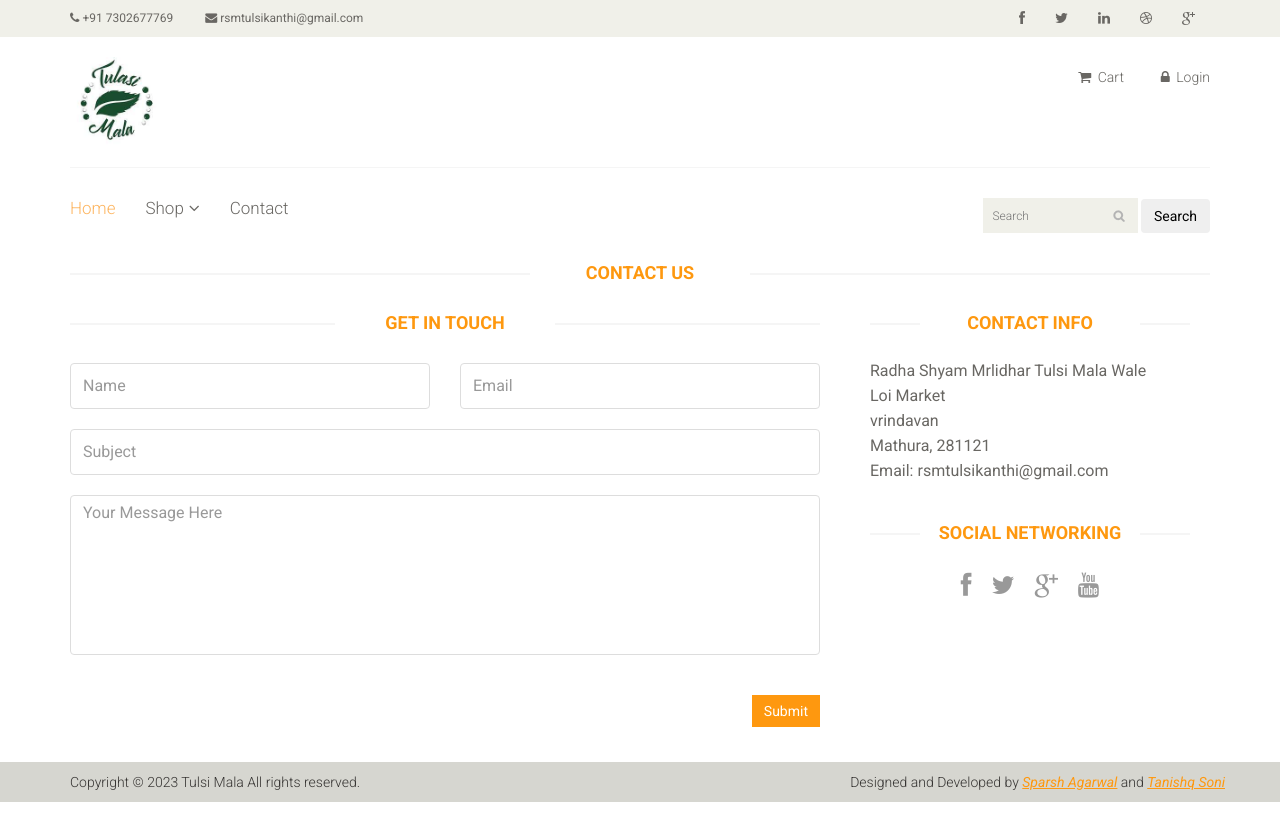
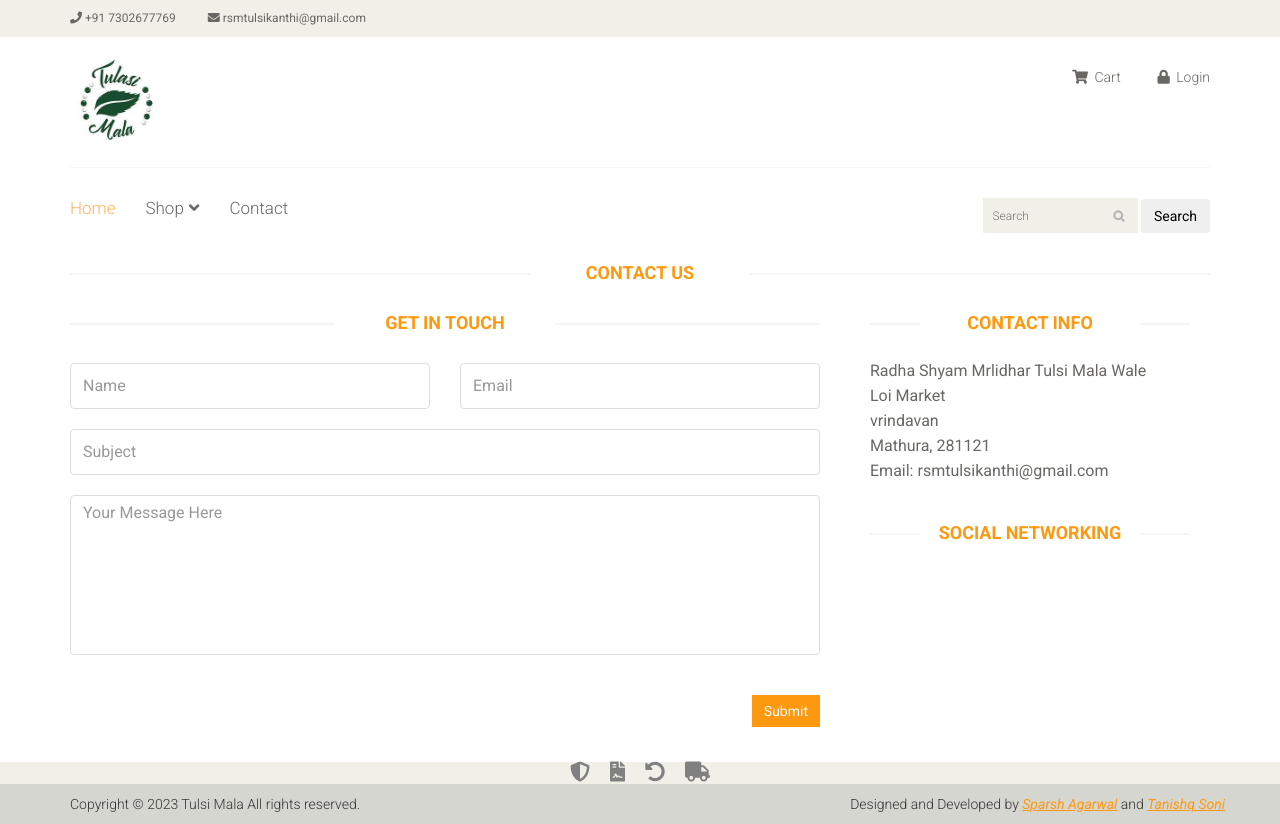
Before and after one commit to Sparsagr/Test_Ecom_2, a Django app: page /contactus in a window 1280 px wide. Before the commit the page ends 802 px from the top, so only its background shows below. Run offline with Django 4.2, Linux system fonts and the light colour scheme.

Commit message:
final-commit

```diff
--- a/static/css/main.css
+++ b/static/css/main.css
@@ -2517,3 +2517,15 @@ h2.title {
 .contact-info .social-networks ul li a:hover{
   color: #FE980F;
 }
+
+
+.FOOTER-ICONS {
+  display: flex;
+  justify-content: center;
+  align-items: center;
+}
+
+.FOOTER-ICONS i {
+  font-size: 20px;
+  margin: 0 10px; /* Adjust the spacing between icons */
+}
--- a/templates/core/base.html
+++ b/templates/core/base.html
@@ -15,6 +15,8 @@
     <link href="{% static 'css/animate.css' %}" rel="stylesheet" />
     <link href="{% static 'css/main.css' %}" rel="stylesheet" />
     <link href="{% static 'css/responsive.css' %}" rel="stylesheet" />
+    <link rel="stylesheet" href="https://cdnjs.cloudflare.com/ajax/libs/font-awesome/5.15.3/css/all.min.css">
+
     {% block extcss %} {% endblock %}
 
     <!--[if lt IE 9]>
@@ -255,6 +257,14 @@
 
     <!--/header-->
     <footer id="footer">
+      <div class="FOOTER-ICONS">
+
+        <a href="https://496gf0lz.r.ap-south-1.awstrack.me/L0/https:%2F%2Fmerchant.razorpay.com%2Fpolicy%2FM5ty4flzbvx4eI%2Fprivacy/1/01090188ef218015-43c0165a-d777-43c5-b743-76454cfa95cd-000000/o8-x3DvGSwc1s88cahA4XbIRKwA=108"><i style="color: grey;" class="fas fa-shield-alt"></i></a>
+        <a href="https://496gf0lz.r.ap-south-1.awstrack.me/L0/https:%2F%2Fmerchant.razorpay.com%2Fpolicy%2FM5ty4flzbvx4eI%2Fterms/1/01090188ef93e82a-fef0eae9-3bdc-4792-9756-7e2d79877171-000000/4Erz4wOh1pdIxeBP3aJodLnZSdg=108"><i style="color: grey;" class="fas fa-file-contract"></i></a>
+        <a href="https://496gf0lz.r.ap-south-1.awstrack.me/L0/https:%2F%2Fmerchant.razorpay.com%2Fpolicy%2FM5ty4flzbvx4eI%2Frefund/1/01090188f139d18e-f55c6ac5-ec1b-4898-968c-46ccd8ba1ea1-000000/SgFhlEt3Hq3ygiZuk1Q9hcTxQx8=108"><i style="color: grey;" class="fas fa-undo-alt"></i></a>
+        <a href="https://496gf0lz.r.ap-south-1.awstrack.me/L0/https:%2F%2Fmerchant.razorpay.com%2Fpolicy%2FM5ty4flzbvx4eI%2Fshipping/1/01090188f142edb4-17128ebb-d5a2-4cf7-9453-c36f5723a6b7-000000/LkUZ17zMve3IG3ZA4ANg8WQ0x7w=108"><i style="color: grey;" class="fas fa-truck"></i></a>
+
+      </div>
       <!--Footer-->
 
 
@@ -265,7 +275,12 @@
             <p class="pull-left">
               Copyright © 2023 Tulsi Mala All rights reserved.
             </p>
+
+
             <p class="pull-right">
+
+
+
               Designed and Developed by
               <span
                 ><a href="https://www.linkedin.com/in/sparsh-agarwal-a74128138/"
```
Also changed, not shown: db.sqlite3.
